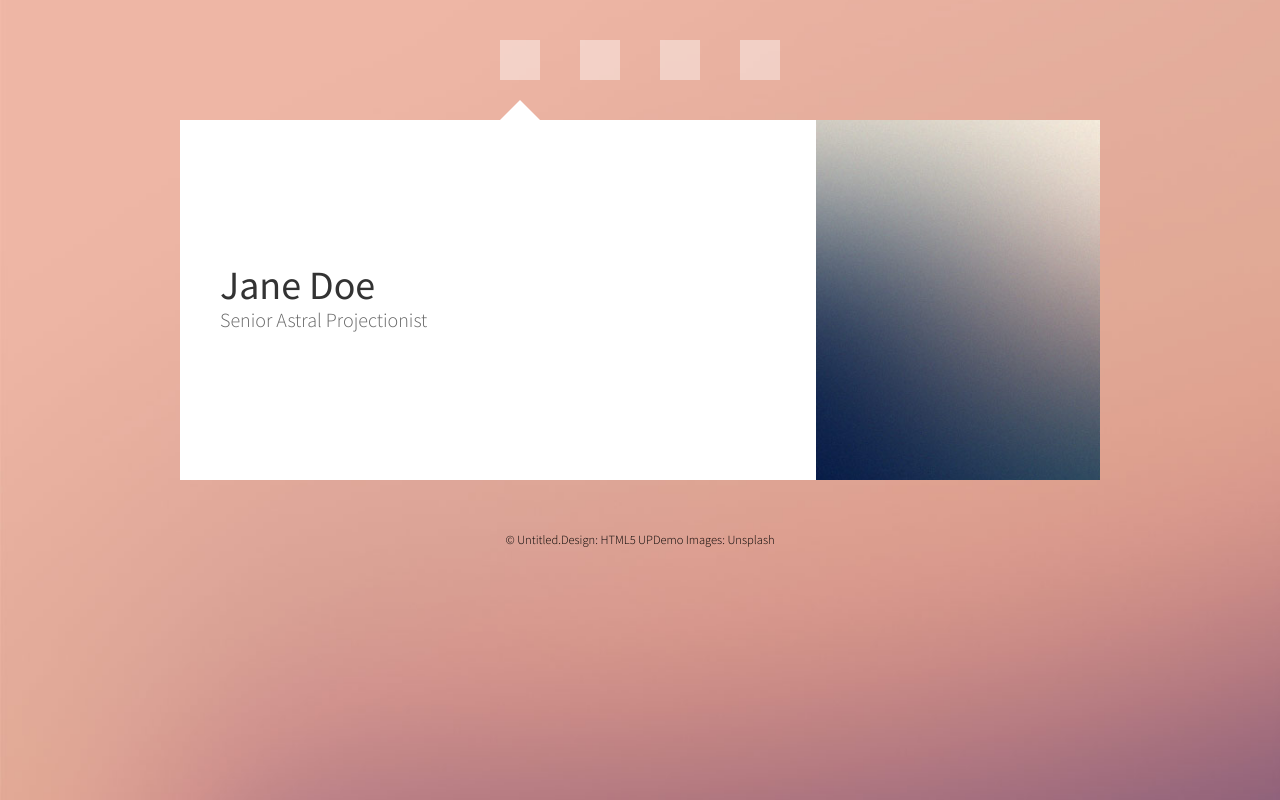
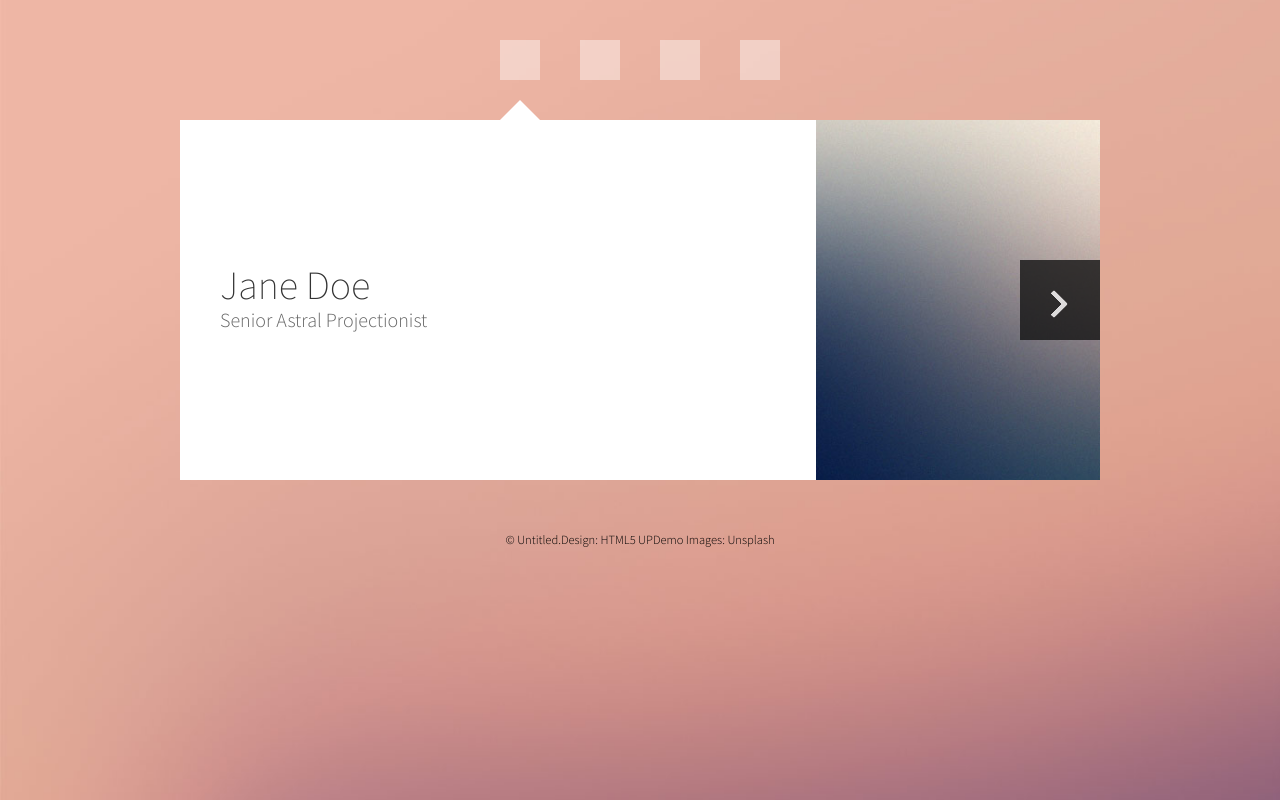
Before and after one commit to mpownuk/html5up.net-astral, a React (Create React App) app: page / in a window 1280 px wide. Built offline with nearby package versions, Linux system fonts and the light colour scheme.

Commit message:
created side button

```diff
--- a/src/Main.jsx
+++ b/src/Main.jsx
@@ -14,7 +14,7 @@ export const Main = () => {
         <main className="main--container">
             <div className="wrapper">
                 <Header onClick={displayTriangle} triangles={triangles}/>
-                <Section triangles={triangles}/>
+                <Section triangles={triangles} displayTriangle={displayTriangle}/>
                 <Footer />
             </div>
         </main>
--- a/src/Section/Home.jsx
+++ b/src/Section/Home.jsx
@@ -1,7 +1,16 @@
+import { SideButton } from './SideButton'
+import { useState } from 'react'
 
-export const Home = ({triangles}) => {
+export const Home = ({triangles, displayTriangle}) => {
 
+    const [sideBtn, setSideBtn] = useState(false)
 
+    const makeBtnWider = () => {
+        setSideBtn(true)
+    }
+    const makeBtnShort = () => {
+        setSideBtn(false)
+    }
 
     return (
         <div className={triangles[0] ? "section--home blue" : "section--home red"}>
@@ -10,8 +19,9 @@ export const Home = ({triangles}) => {
                     <h1>Jane Doe</h1>
                     <p className="paragraph">Senior Astral Projectionist</p>
                 </div>
-                <div className='section--image'>
+                <div onMouseOver={makeBtnWider} onMouseOut={makeBtnShort} className='section--image'>
                     <img className="section--home--image" src={require('../images/me.jpg')} alt="me"></img>
+                    <SideButton sideBtn={sideBtn} triangles={triangles} displayTriangle={displayTriangle}/>
                 </div>
             </div>
         </div>
--- a/src/Section/Section.jsx
+++ b/src/Section/Section.jsx
@@ -3,7 +3,7 @@ import { Home } from "./Home"
 import { Work } from "./Work"
 import { ContactMe } from "./ContactMe"
 
-export const Section = ({triangles}) => {
+export const Section = ({triangles, displayTriangle}) => {
 
     const [sect, setSect] = useState([true, false, false, false])
 
@@ -16,7 +16,7 @@ export const Section = ({triangles}) => {
 
     return (
         <section className="section">
-                {sect[0] ? <Home triangles={triangles} /> : null}
+                {sect[0] ? <Home triangles={triangles} displayTriangle={displayTriangle}/> : null}
                 {sect[1] ? <Work triangles={triangles} /> : null}
                 {sect[2] ? <ContactMe triangles={triangles} /> : null}
         </section>
--- /dev/null
+++ b/src/Section/SideButton.jsx
@@ -0,0 +1,11 @@
+export const SideButton = ({sideBtn, triangles, displayTriangle}) => {
+    return (
+        <div
+            className="side--button"
+            style={sideBtn ? {width:'4.4rem', transition:'0.2s'} : {width:'4rem', transition:'0.2s'}}
+            onClick={()=>{displayTriangle([false, true, false, false])}}
+        >
+            <div className="arrow"></div>
+        </div>
+    )
+}
--- a/src/index.css
+++ b/src/index.css
@@ -1,4 +1,4 @@
-@import url("https://fonts.googleapis.com/css?family=Source+Sans+Pro:300,400,300italic,400italic");
+@import url("https://fonts.googleapis.com/css?family=Source+Sans+Pro:300,200,300italic,200italic");
 * {
   margin: 0;
   box-sizing: border-box;
@@ -145,14 +145,14 @@
   font-size: 1.8rem;
   margin: 2rem 0 0 0;
   color: #333333;
-  font-weight: 400;
+  font-weight: 200;
 }
 
 .section .section--header h2 {
   font-size: 1.2rem;
   margin: 1rem 0 1rem 0;
   color: #333333;
-  font-weight: 400;
+  font-weight: 200;
 }
 
 .section .section--header p {
@@ -173,38 +173,54 @@
   gap: 1rem;
 }
 
-.section .section--contact .section--contact--form .section--contact--form--item1 {
+.section .section--contact .section--contact--form .section--contact--form--item1, .section .section--contact .section--contact--form .section--contact--form--item2, .section .section--contact .section--contact--form .section--contact--form--button {
   width: 100%;
 }
 
-.section .section--contact .section--contact--form .section--contact--form--item2 {
-  width: 100%;
-}
-
-.section .section--contact .section--contact--form .section--contact--form--button {
-  width: 100%;
-}
-
-.section .section--contact .section--contact--form input, .section .section--contact .section--contact--form textarea, .section .section--contact .section--contact--form button {
+.section input, .section textarea, .section button {
   width: 100%;
   font-size: 0.8rem;
-  font-weight: 100;
   border: none;
   line-height: 1.5rem;
   padding: 0.625rem;
   background-color: #f2f2f2;
 }
 
-.section .section--contact .section--contact--form button {
+.section button {
   background-color: #222222;
   color: #ffffff;
   transition: 0.2s;
 }
 
-.section .section--contact .section--contact--form button:hover {
+.section button:hover {
   background-color: #111111;
   color: #ffffff;
   transition: 0.2s;
+}
+
+.section .side--button {
+  position: absolute;
+  top: 50%;
+  right: 0;
+  z-index: 2;
+  width: 4rem;
+  height: 4rem;
+  background-color: #141414;
+  margin-top: -2rem;
+  display: flex;
+  align-items: center;
+  justify-content: flex-start;
+  opacity: 0.8;
+}
+
+.section .side--button .arrow {
+  width: 1rem;
+  height: 1rem;
+  border-right: #f0f0f0 solid 5px;
+  border-bottom: #f0f0f0 solid 5px;
+  border-radius: 2px;
+  transform: rotate(-45deg);
+  margin: 0.4rem 0 0 1.2rem;
 }
 
 .red {
@@ -330,6 +346,10 @@
     width: 20rem;
     height: 18rem;
   }
+  .section .section--home .section--home--container .section--image .section--home--image {
+    width: 100%;
+    height: auto;
+  }
   .section .section--work {
     margin: auto;
   }
--- a/src/index.scss
+++ b/src/index.scss
@@ -1,4 +1,4 @@
-@import url("https://fonts.googleapis.com/css?family=Source+Sans+Pro:300,400,300italic,400italic");
+@import url("https://fonts.googleapis.com/css?family=Source+Sans+Pro:300,200,300italic,200italic");
 
 $heading-color: #333333;
 $paragraph-color: #656565;
@@ -134,13 +134,13 @@ $input-bg: #f2f2f2;
             font-size: 1.8rem;
             margin: 2rem 0 0 0;
             color: $heading-color;
-            font-weight: 400;
+            font-weight: 200;
         }
         h2 {
             font-size: 1.2rem;
             margin: 1rem 0 1rem 0;
             color: $heading-color;
-            font-weight: 400;
+            font-weight: 200;
         }
         p {
             margin: 0 0 2rem 0;
@@ -156,19 +156,14 @@ $input-bg: #f2f2f2;
             grid-template-columns: auto;
             grid-template-rows: auto auto auto auto auto;
             gap: 1rem;
-            .section--contact--form--item1 {
+            .section--contact--form--item1, .section--contact--form--item2, .section--contact--form--button {
                 width: 100%;
             }
-            .section--contact--form--item2 {
-                width: 100%;
         }
-            .section--contact--form--button {
-                width: 100%;
     }
     input, textarea, button {
         width: 100%;
         font-size: 0.8rem;
-                font-weight: 100;
         border: none;
         line-height: 1.5rem;
         padding: 0.625rem;
@@ -184,6 +179,28 @@ $input-bg: #f2f2f2;
         color: #ffffff;
         transition: 0.2s;
     }
+
+    .side--button {
+        position: absolute;
+        top: 50%;
+        right: 0;
+        z-index: 2;
+        width: 4rem;
+        height: 4rem;
+        background-color: rgb(20, 20, 20);
+        margin-top: -2rem;
+        display: flex;
+        align-items: center;
+        justify-content: flex-start;
+        opacity: 0.8;
+        .arrow {
+            width: 1rem;
+            height: 1rem;
+            border-right: #f0f0f0 solid 5px;
+            border-bottom: #f0f0f0 solid 5px;
+            border-radius: 2px;
+            transform: rotate(-45deg);
+            margin: 0.4rem 0 0 1.2rem;
         }
     }
 }
@@ -305,6 +322,10 @@ $input-bg: #f2f2f2;
                 .section--image {
                     width: 20rem;
                     height: 18rem;
+                    .section--home--image {
+                        width: 100%;
+                        height: auto;
+                    }
                 }
             }
         }
```
Also changed, not shown: src/index.min.css. Lines whose indentation alone changed are shown as unchanged.
